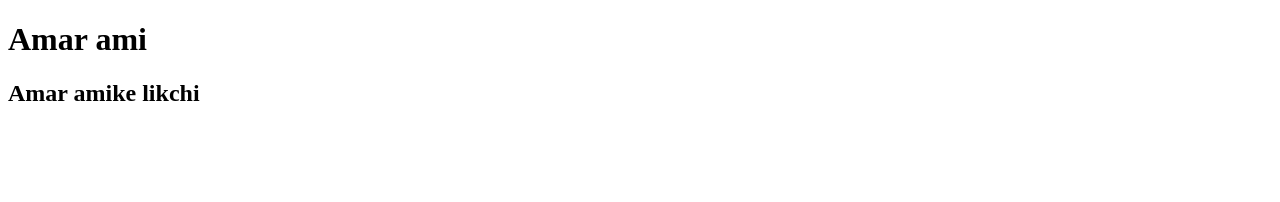
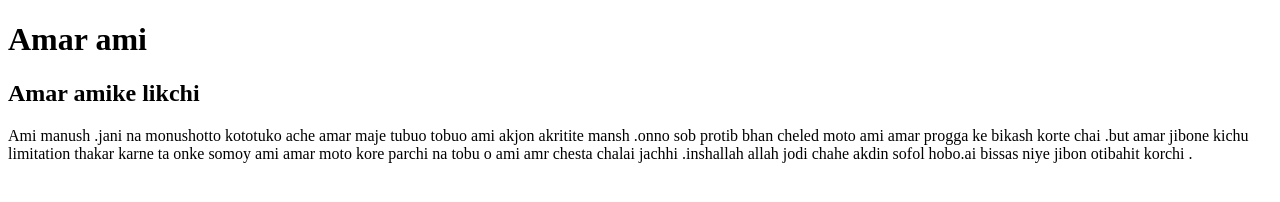
Before and after one commit to momenahmed019024/my-four-repo, a plain HTML site: page index.html in a window 1280 px wide. Drawn offline with Linux system fonts and the light colour scheme.

Commit message:
added para

```diff
--- a/index.html
+++ b/index.html
@@ -9,6 +9,15 @@
 <body>
     <h1>Amar ami </h1>
     <h2>Amar amike likchi</h2>
+    <p>Ami manush .jani na monushotto kototuko ache amar maje tubuo
+        tobuo ami akjon akritite mansh .onno sob protib bhan cheled
+        moto ami amar progga ke bikash korte chai .but amar jibone kichu
+        limitation thakar karne ta onke somoy ami amar moto kore parchi na
+        tobu o ami amr chesta chalai jachhi .inshallah allah jodi chahe akdin
+        sofol hobo.ai bissas niye jibon otibahit korchi .
+
+
+    </p>
 
 
 </body>
```
